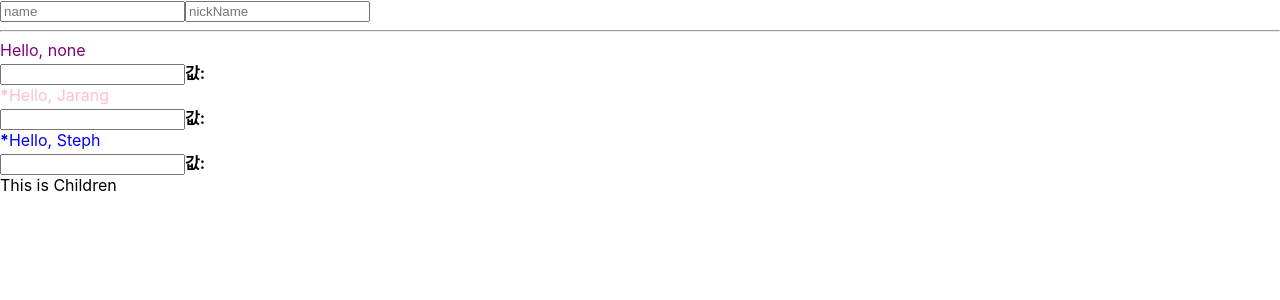
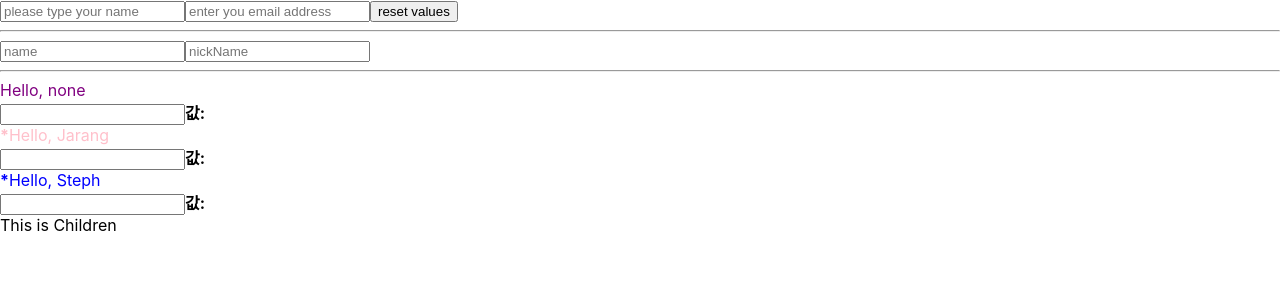
Before and after one commit to goforitrj/begin-react, a React (Create React App) app: page / in a window 1280 px wide. Shown: the top 300 px of the page. Built offline with nearby package versions, Linux system fonts and the light colour scheme.

Commit message:
useRef of react hook

```diff
--- a/src/App.js
+++ b/src/App.js
@@ -1,12 +1,15 @@
 import React from "react";
 import Hello from "./Hello";
 import Info from "./Info";
+import InputSample from "./InputSample";
 
 function App() {
     return (
         <div className="App">
+            <InputSample />
+            <hr />
             <Info />
-            <hr></hr>
+            <hr />
             <Hello />
             <Hello name="Jarang" color="pink" isSpecial />
             <Hello name="Steph" color="blue" isSpecial={true}>
--- /dev/null
+++ b/src/InputSample.js
@@ -0,0 +1,46 @@
+import React, { useState, useRef } from "react";
+
+function InputSample() {
+    const [inputs, setInputs] = useState({
+        name: "",
+        email: ""
+    });
+    const { name, email } = inputs;
+    const nameInput = useRef();
+    const changeInput = e => {
+        const { name, value } = e.target;
+        setInputs({
+            ...inputs,
+            [name]: value
+        });
+    };
+    const resetValue = () => {
+        setInputs({
+            name: "",
+            email: ""
+        });
+        nameInput.current.focus();
+    };
+    return (
+        <>
+            <input
+                type="text"
+                name="name"
+                value={name}
+                onChange={changeInput}
+                placeholder="please type your name"
+                ref={nameInput}
+            />
+            <input
+                type="text"
+                name="email"
+                value={email}
+                onChange={changeInput}
+                placeholder="enter you email address"
+            />
+            <button onClick={resetValue}>reset values</button>
+        </>
+    );
+}
+
+export default InputSample;
```
